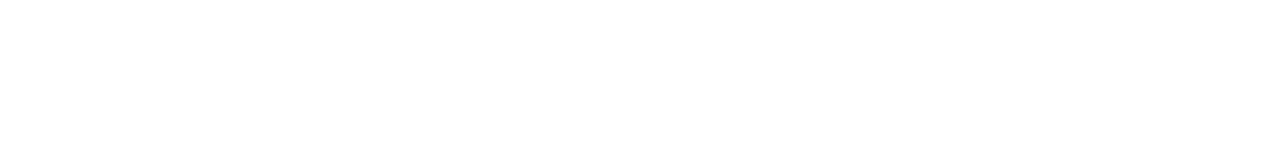
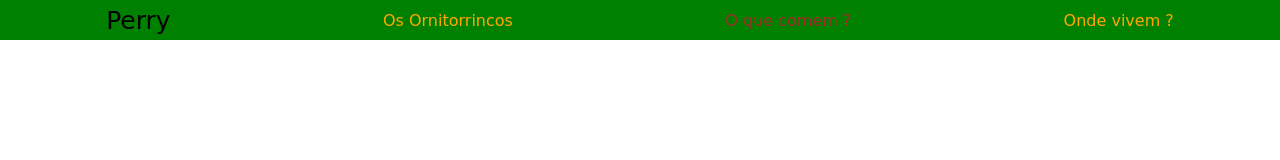
Before and after one commit to felipefreitaseg/102-css, a plain HTML site: page index.html in a window 1280 px wide. Drawn offline with Linux system fonts and the light colour scheme; a web font is replaced by a local one.

Commit message:
criar navbar estilosa

```diff
--- a/index.html
+++ b/index.html
@@ -4,9 +4,18 @@
     <meta charset="UTF-8">
     <meta name="viewport" content="width=device-width, initial-scale=1.0">
     <meta http-equiv="X-UA-Compatible" content="ie=edge">
-    <title>Document</title>
+    <link rel="stylesheet" href="style.css">
+    <script src="main.js"></script>
+    <link href="https://fonts.googleapis.com/css?family=Dokdo" rel="stylesheet">
+
+    <title>Perry Ornitorrinco</title>
 </head>
 <body>
-
+    <nav>
+        <a href="">Perry</a>
+        <a href="">Os Ornitorrincos</a>
+        <a href="">O que comem ?</a>
+        <a href="">Onde vivem ?</a>
+    </nav>
 </body>
 </html>
--- a/style.css
+++ b/style.css
@@ -0,0 +1,23 @@
+body{
+    margin: 0;
+}
+nav{
+    background-color: green;
+    height: 40px;
+    display: flex;
+    align-items: center;
+    justify-content: space-around;
+}
+nav a{
+    text-decoration: none;
+    color: orange;
+    font-family: 'Dokdo', cursive;
+
+}
+nav a:first-child{
+    color: black;
+    font-size: 25px;
+}
+nav a:nth-child(3){
+    color: brown;
+}
```
